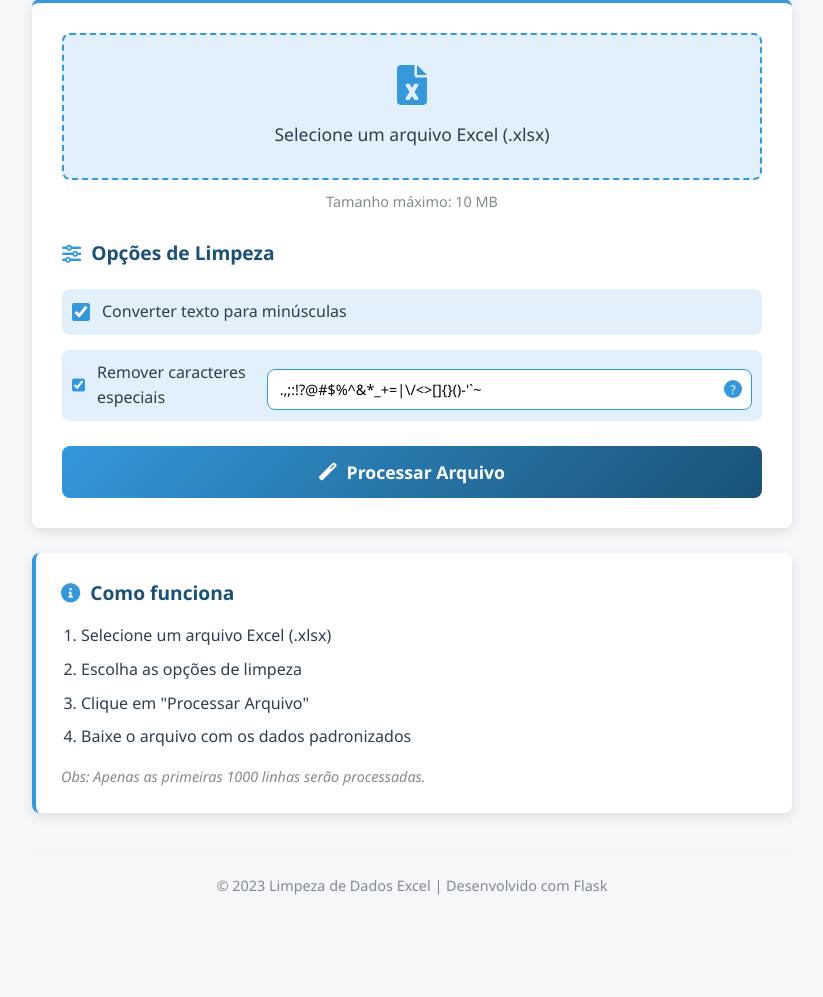
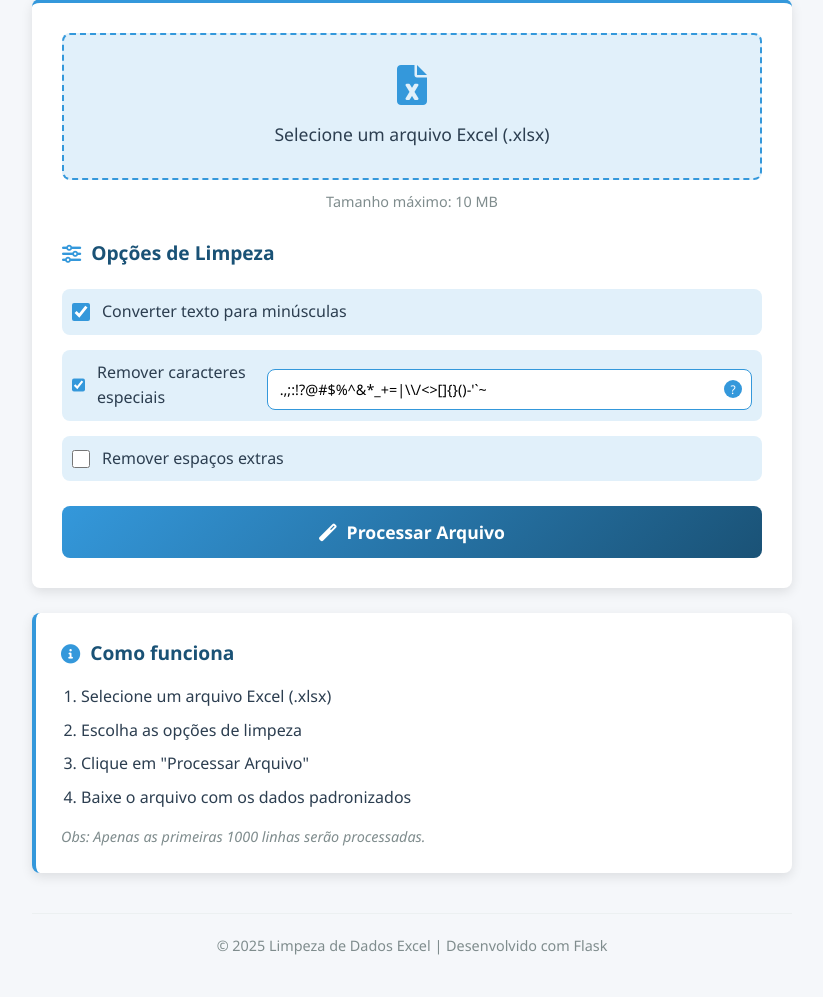
Before and after one commit to Douglasprojetospro/limpador-web, a Flask app: page / in a window 1280 px wide. Shown: the part 190-1187 px from the top of the page, without its empty margins (228-1051 px from the left). Before the commit the page ends 1085 px from the top, so only its background shows below. Run offline with Flask 3, Linux system fonts and the light colour scheme.

Commit message:
Update index.html

```diff
--- a/templates/index.html
+++ b/templates/index.html
@@ -38,9 +38,14 @@
                             <input type="checkbox" id="remover_especiais" name="remover_especiais" checked>
                             <label for="remover_especiais">Remover caracteres especiais</label>
                             <div class="chars-input-container">
-                                <input type="text" id="caracteres" name="caracteres" value=".,;:!?@#$%^&*_+=|\/<>[]{}()-'`~" class="chars-input">
+                                <input type="text" id="caracteres" name="caracteres" value=".,;:!?@#$%^&*_+=|\\/<>[]{}()-'`~" class="chars-input">
                                 <span class="tooltip">?<span class="tooltiptext">Edite os caracteres que deseja remover</span></span>
                             </div>
+                        </div>
+
+                        <div class="option-group">
+                            <input type="checkbox" id="remover_espacos" name="remover_espacos">
+                            <label for="remover_espacos">Remover espaços extras</label>
                         </div>
                     </div>
 
@@ -68,10 +73,36 @@
         </main>
 
         <footer class="footer">
-            <p>© 2023 Limpeza de Dados Excel | Desenvolvido com Flask</p>
+            <p>© 2025 Limpeza de Dados Excel | Desenvolvido com Flask</p>
         </footer>
     </div>
 
-    <script src="{{ url_for('static', filename='script.js') }}"></script>
+    <script>
+        const fileInput = document.getElementById("file");
+        const fileNameSpan = document.getElementById("file-name");
+
+        fileInput.addEventListener("change", function () {
+            fileNameSpan.textContent = this.files[0].name;
+        });
+
+        const form = document.getElementById("uploadForm");
+        const progressBar = document.getElementById("progressBar");
+        const progressText = document.getElementById("progressText");
+        const progressContainer = document.getElementById("progressContainer");
+
+        form.addEventListener("submit", function () {
+            progressContainer.style.display = "block";
+            let width = 0;
+            let interval = setInterval(() => {
+                if (width >= 100) {
+                    clearInterval(interval);
+                } else {
+                    width += 10;
+                    progressBar.style.width = width + "%";
+                    progressText.innerText = width + "%";
+                }
+            }, 200);
+        });
+    </script>
 </body>
 </html>
```
